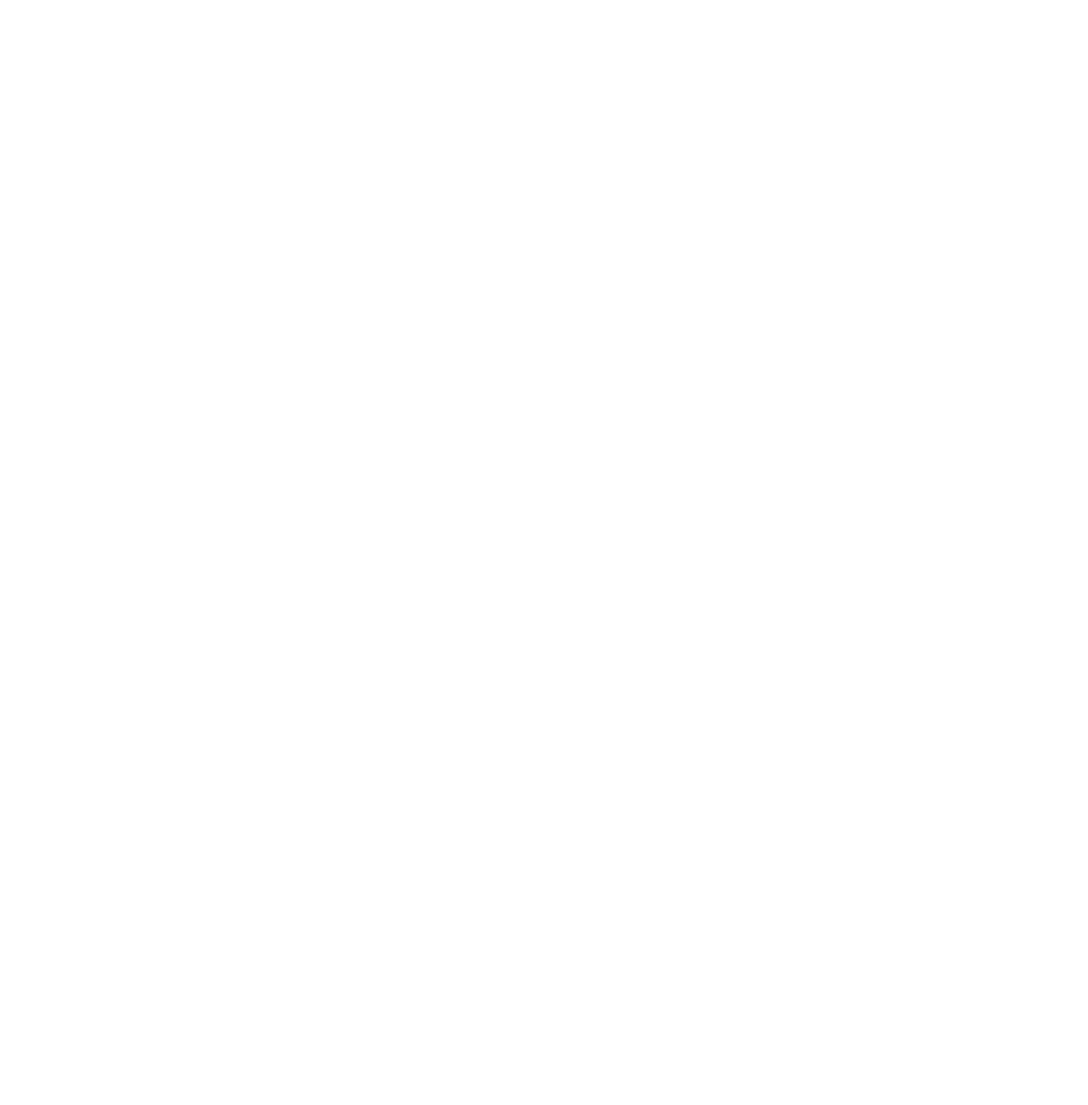
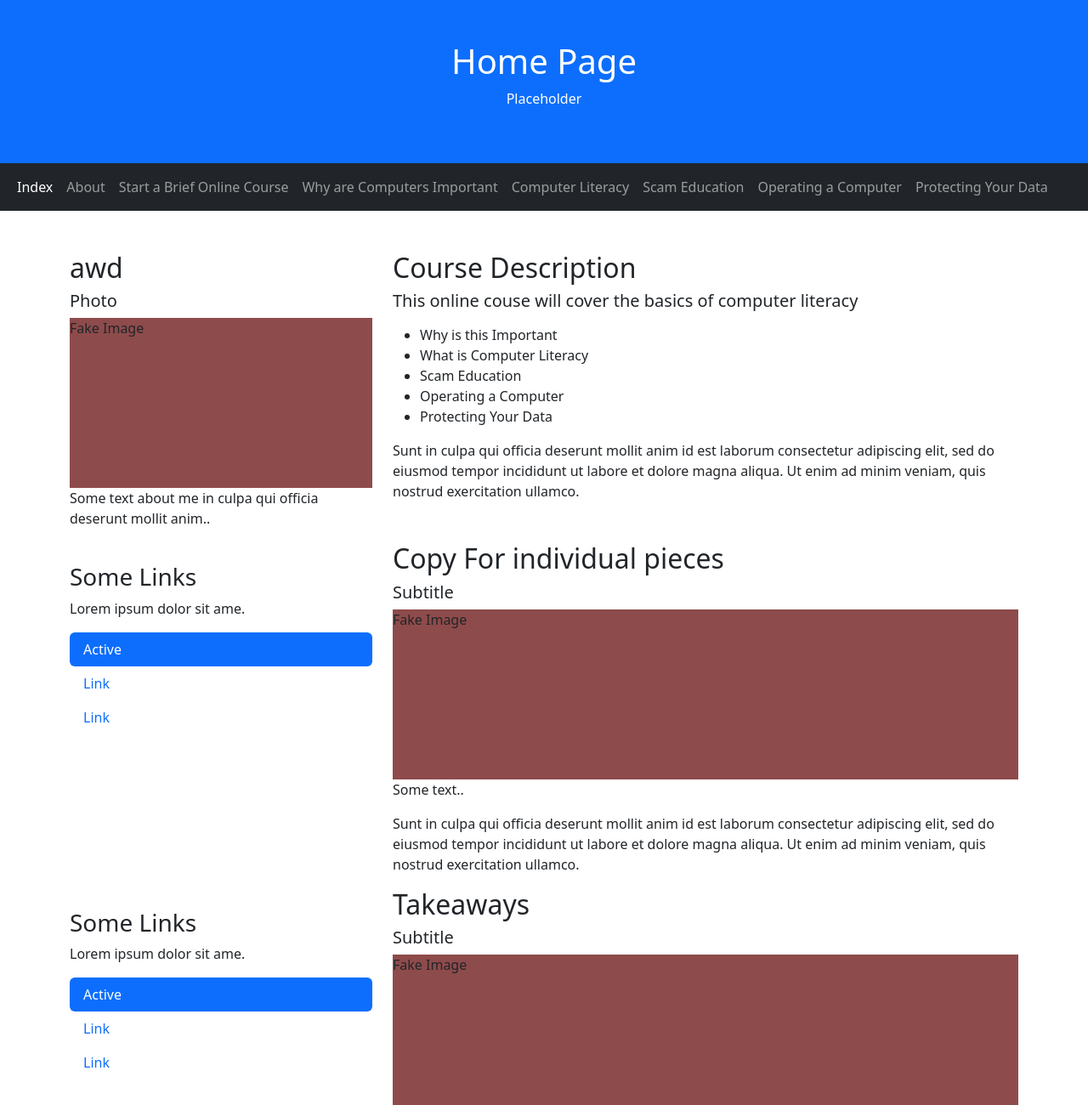
Before and after one commit to Ukungazi/WindyCityHacks, a plain HTML site: page ProtectingData.html in a window 1280 px wide. Shown: the top 1300 px of the page at 85% size. Before the commit the page ends 800 px from the top, so only its background shows below. Drawn offline with nearby package versions, Linux system fonts and the light colour scheme.

Commit message:
Templates Added

```diff
--- a/Index.html
+++ b/Index.html
@@ -1,11 +1,12 @@
 <!DOCTYPE html>
 <html lang="en">
 <head>
-  <title>Course Start Page</title>
+  <title>Intergenerational Learning</title>
   <meta charset="utf-8">
   <meta name="viewport" content="width=device-width, initial-scale=1">
   <link href="https://cdn.jsdelivr.net/npm/bootstrap@5.3.3/dist/css/bootstrap.min.css" rel="stylesheet">
   <script src="https://cdn.jsdelivr.net/npm/bootstrap@5.3.3/dist/js/bootstrap.bundle.min.js"></script>
+  <link rel="icon" type="image/x-icon" href="./WindyCityFavicon.png">
   <style>
   .fakeimg {
     height: 200px;
@@ -32,7 +33,9 @@
       <li class="nav-item">
         <a class="nav-link" href="./StartCourse.html">Start a Brief Online Course</a>
       </li>
-
+      <li class="nav-item">
+        <a class="nav-link" href="./Why.html">Why are Computers Important</a>
+      </li>
       <li class="nav-item">
         <a class="nav-link" href="./ComputerLiteracy.html">Computer Literacy</a>
       </li>
--- a/ProtectingData.html
+++ b/ProtectingData.html
@@ -0,0 +1,133 @@
+<!DOCTYPE html>
+<html lang="en">
+<head>
+  <title>Intergenerational Learning</title>
+  <meta charset="utf-8">
+  <meta name="viewport" content="width=device-width, initial-scale=1">
+  <link href="https://cdn.jsdelivr.net/npm/bootstrap@5.3.3/dist/css/bootstrap.min.css" rel="stylesheet">
+  <script src="https://cdn.jsdelivr.net/npm/bootstrap@5.3.3/dist/js/bootstrap.bundle.min.js"></script>
+  <link rel="icon" type="image/x-icon" href="./WindyCityFavicon.png">
+  <style>
+  .fakeimg {
+    height: 200px;
+    background: #8e4b4b;
+  }
+  </style>
+</head>
+<body>
+
+<div class="p-5 bg-primary text-white text-center">
+  <h1>Home Page</h1>
+  <p>Placeholder</p>
+</div>
+
+<nav class="navbar navbar-expand-sm bg-dark navbar-dark">
+  <div class="container-fluid">
+    <ul class="navbar-nav">
+      <li class="nav-item">
+        <a class="nav-link active" href="./Index.html">Index</a>
+      </li>
+      <li class="nav-item">
+        <a class="nav-link" href="./About.html">About</a>
+      </li>
+      <li class="nav-item">
+        <a class="nav-link" href="./StartCourse.html">Start a Brief Online Course</a>
+      </li>
+      <li class="nav-item">
+        <a class="nav-link" href="./Why.html">Why are Computers Important</a>
+      </li>
+      <li class="nav-item">
+        <a class="nav-link" href="./ComputerLiteracy.html">Computer Literacy</a>
+      </li>
+      <li class="nav-item">
+        <a class="nav-link" href="./ScamEducation.html">Scam Education</a>
+      </li>
+      <li class="nav-item">
+        <a class="nav-link" href="./OperatingADevice.html">Operating a Computer</a>
+      </li>
+      <li class="nav-item">
+        <a class="nav-link" href="./ProtectingData.html">Protecting Your Data</a>
+      </li>
+    </ul>
+  </div>
+</nav>
+
+<div class="container mt-5">
+  <div class="row">
+    <div class="col-sm-4">
+      <h2>awd</h2>
+      <h5>Photo</h5>
+      <div class="fakeimg">Fake Image</div>
+      <p>Some text about me in culpa qui officia deserunt mollit anim..</p>
+    </div>
+    <div class="col-sm-8">
+      <h2>Course Description</h2>
+      <h5>This online couse will cover the basics of computer literacy</h5>
+      <p></p>
+      <ul>
+        <li>Why is this Important</li>
+        <li>What is Computer Literacy</li>
+        <li>Scam Education</li>
+        <li>Operating a Computer</li>
+        <li>Protecting Your Data</li>
+      </ul>
+      <p>Sunt in culpa qui officia deserunt mollit anim id est laborum consectetur adipiscing elit, sed do eiusmod tempor incididunt ut labore et dolore magna aliqua. Ut enim ad minim veniam, quis nostrud exercitation ullamco.</p>
+      </div>
+      </div>
+      <div class="row">
+        <div class="col-sm-4">
+            <h3 class="mt-4">Some Links</h3>
+            <p>Lorem ipsum dolor sit ame.</p>
+            <ul class="nav nav-pills flex-column">
+                <li class="nav-item">
+                <a class="nav-link active" href="#">Active</a>
+                </li>
+                <li class="nav-item">
+                <a class="nav-link" href="#">Link</a>
+                </li>
+                <li class="nav-item">
+                <a class="nav-link" href="#">Link</a>
+                </li>
+            </ul>
+        </div>
+        <div class="col-sm-8">
+            <hr class="d-sm-none">
+            <h2>Copy For individual pieces</h2>
+            <h5>Subtitle</h5>
+            <div class="fakeimg">Fake Image</div>
+            <p>Some text..</p>
+            <p>Sunt in culpa qui officia deserunt mollit anim id est laborum consectetur adipiscing elit, sed do eiusmod tempor incididunt ut labore et dolore magna aliqua. Ut enim ad minim veniam, quis nostrud exercitation ullamco.</p>
+            </div>
+        </div>
+        <div class="row">
+            <div class="col-sm-4">
+                <h3 class="mt-4">Some Links</h3>
+                <p>Lorem ipsum dolor sit ame.</p>
+                <ul class="nav nav-pills flex-column">
+                    <li class="nav-item">
+                    <a class="nav-link active" href="#">Active</a>
+                    </li>
+                    <li class="nav-item">
+                    <a class="nav-link" href="#">Link</a>
+                    </li>
+                    <li class="nav-item">
+                    <a class="nav-link" href="#">Link</a>
+                    </li>
+                </ul>
+            </div>
+            <div class="col-sm-8">
+                <hr class="d-sm-none">
+                <h2>Takeaways</h2>
+                <h5>Subtitle</h5>
+                <div class="fakeimg">Fake Image</div>
+                <p>Some text..</p>
+                <p>Sunt in culpa qui officia deserunt mollit anim id est laborum consectetur adipiscing elit, sed do eiusmod tempor incididunt ut labore et dolore magna aliqua. Ut enim ad minim veniam, quis nostrud exercitation ullamco.</p>
+                </div>
+            </div>
+        </div>
+<div class="mt-5 p-4 bg-dark text-white text-center">
+  <p>Footer</p>
+</div>
+
+</body>
+</html>
```
Also changed, not shown: About.html (+2 -2 lines), OperatingADevice.html (+133 -0 lines), ScamEducation.html (+65 -20 lines), StartCourse.html (+50 -20 lines), Why.html (added, +133 -0 lines), WindyCityFavicon.png (added).
